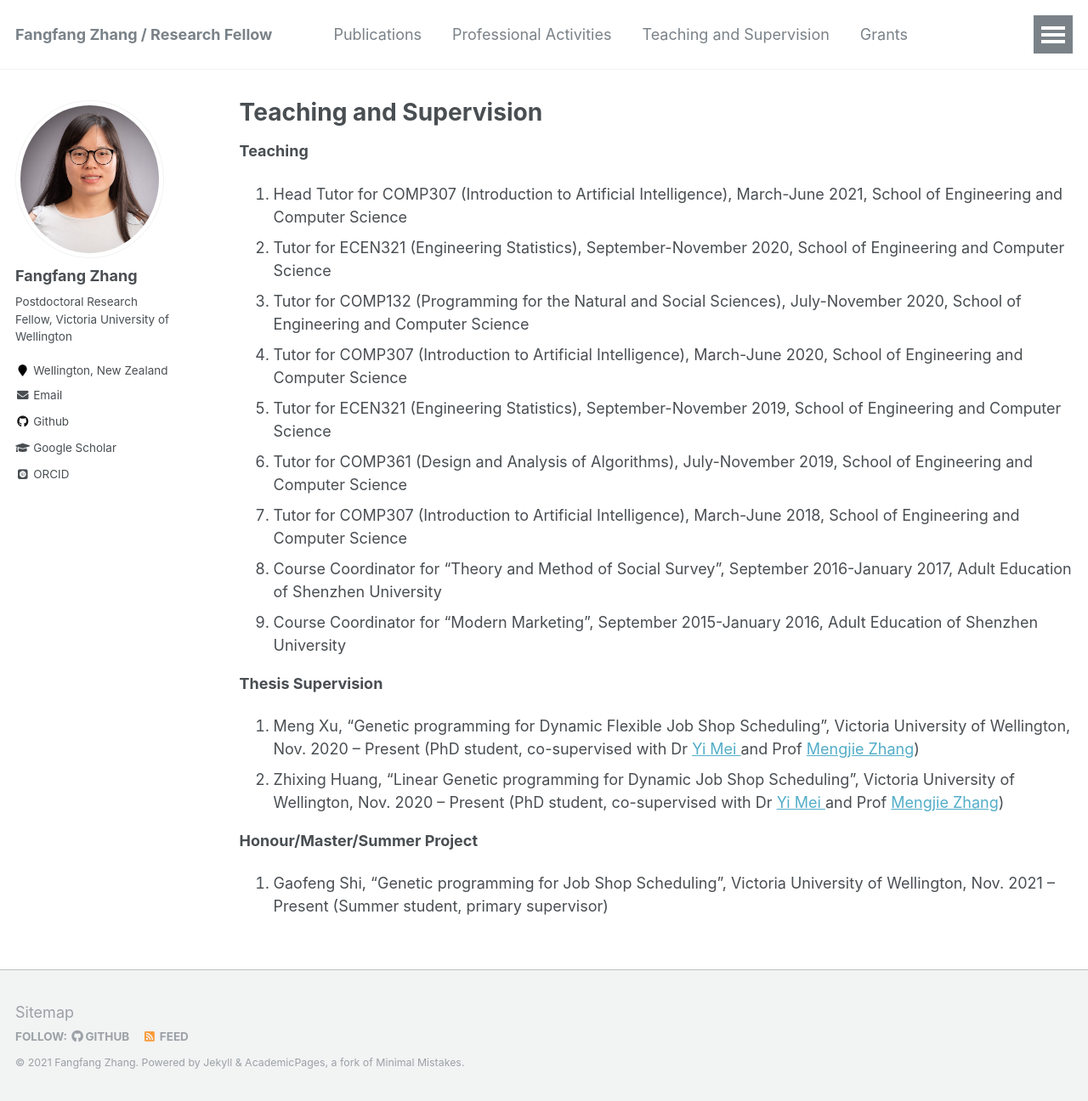
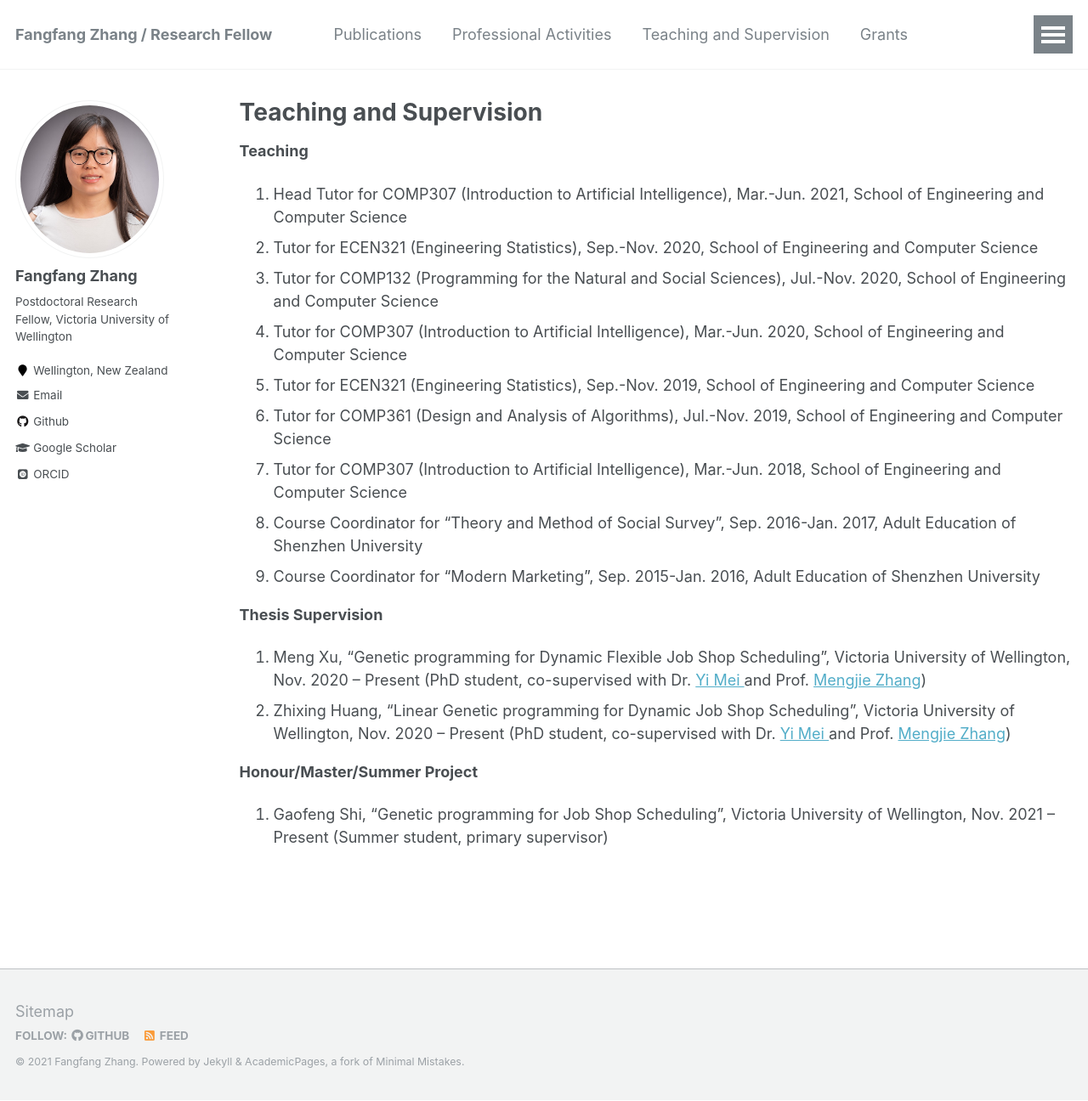
Before and after one commit to fangfang-zhang/fangfang-zhang.github.io, a Jekyll site: the page built from _pages/teaching.md, in a window 1280 px wide and 1296 px high. Shown: the whole window at 85% size. Built offline with Jekyll 4.4.1, drawn with Linux system fonts in a browser that asks for light colours; some web fonts are replaced.

Commit message:
small update

```diff
--- a/_pages/teaching.md
+++ b/_pages/teaching.md
@@ -7,21 +7,21 @@ author_profile: true
 
 **Teaching**
 <ol>
-<li> Head Tutor for COMP307 (Introduction to Artificial Intelligence), March-June 2021, School of Engineering and Computer Science </li>
-<li> Tutor for ECEN321 (Engineering Statistics), September-November 2020, School of Engineering and Computer Science </li>
-<li> Tutor for COMP132 (Programming for the Natural and Social Sciences), July-November 2020, School of Engineering and Computer Science </li>
-<li> Tutor for COMP307 (Introduction to Artificial Intelligence), March-June 2020, School of Engineering and Computer Science </li>
-<li> Tutor for ECEN321 (Engineering Statistics), September-November 2019, School of Engineering and Computer Science </li>
-<li> Tutor for COMP361 (Design and Analysis of Algorithms), July-November 2019, School of Engineering and Computer Science </li>
-<li> Tutor for COMP307 (Introduction to Artificial Intelligence), March-June 2018, School of Engineering and Computer Science </li>
-<li> Course Coordinator for “Theory and Method of Social Survey”, September 2016-January 2017, Adult Education of Shenzhen University </li>
-<li> Course Coordinator for “Modern Marketing”, September 2015-January 2016, Adult Education of Shenzhen University </li>
+<li> Head Tutor for COMP307 (Introduction to Artificial Intelligence), Mar.-Jun. 2021, School of Engineering and Computer Science </li>
+<li> Tutor for ECEN321 (Engineering Statistics), Sep.-Nov. 2020, School of Engineering and Computer Science </li>
+<li> Tutor for COMP132 (Programming for the Natural and Social Sciences), Jul.-Nov. 2020, School of Engineering and Computer Science </li>
+<li> Tutor for COMP307 (Introduction to Artificial Intelligence), Mar.-Jun. 2020, School of Engineering and Computer Science </li>
+<li> Tutor for ECEN321 (Engineering Statistics), Sep.-Nov. 2019, School of Engineering and Computer Science </li>
+<li> Tutor for COMP361 (Design and Analysis of Algorithms), Jul.-Nov. 2019, School of Engineering and Computer Science </li>
+<li> Tutor for COMP307 (Introduction to Artificial Intelligence), Mar.-Jun. 2018, School of Engineering and Computer Science </li>
+<li> Course Coordinator for “Theory and Method of Social Survey”, Sep. 2016-Jan. 2017, Adult Education of Shenzhen University </li>
+<li> Course Coordinator for “Modern Marketing”, Sep. 2015-Jan. 2016, Adult Education of Shenzhen University </li>
 </ol>
 
 **Thesis Supervision**
 <ol>
-<li> Meng Xu, “Genetic programming for Dynamic Flexible Job Shop Scheduling”, Victoria University of Wellington, Nov. 2020 – Present (PhD student, co-supervised with Dr <a href="https://meiyi1986.github.io/"> Yi Mei </a> and Prof <a href="https://homepages.ecs.vuw.ac.nz/~mengjie/"> Mengjie Zhang</a>) </li>
-<li> Zhixing Huang, “Linear Genetic programming for Dynamic Job Shop Scheduling”, Victoria University of Wellington, Nov. 2020 – Present (PhD student, co-supervised with Dr <a href="https://meiyi1986.github.io/"> Yi Mei </a> and Prof <a href="https://homepages.ecs.vuw.ac.nz/~mengjie/"> Mengjie Zhang</a>) </li>
+<li> Meng Xu, “Genetic programming for Dynamic Flexible Job Shop Scheduling”, Victoria University of Wellington, Nov. 2020 – Present (PhD student, co-supervised with Dr. <a href="https://meiyi1986.github.io/"> Yi Mei </a> and Prof. <a href="https://homepages.ecs.vuw.ac.nz/~mengjie/"> Mengjie Zhang</a>) </li>
+<li> Zhixing Huang, “Linear Genetic programming for Dynamic Job Shop Scheduling”, Victoria University of Wellington, Nov. 2020 – Present (PhD student, co-supervised with Dr. <a href="https://meiyi1986.github.io/"> Yi Mei </a> and Prof. <a href="https://homepages.ecs.vuw.ac.nz/~mengjie/"> Mengjie Zhang</a>) </li>
 </ol>
 
 
```
Also changed, not shown: _pages/honours-awards.md (+1 -0 lines), _pages/professional-activities.md (+2 -2 lines), 1 other file.
